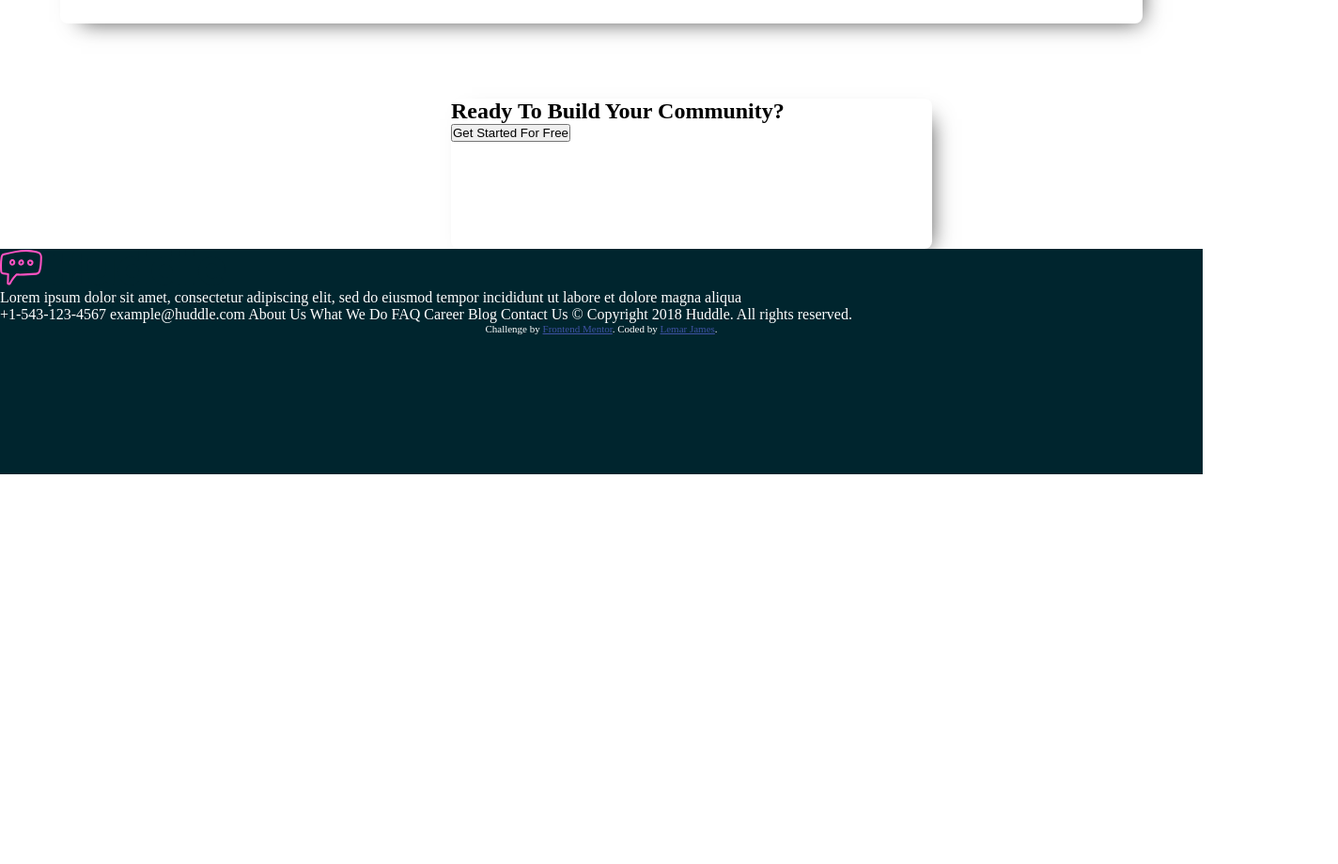
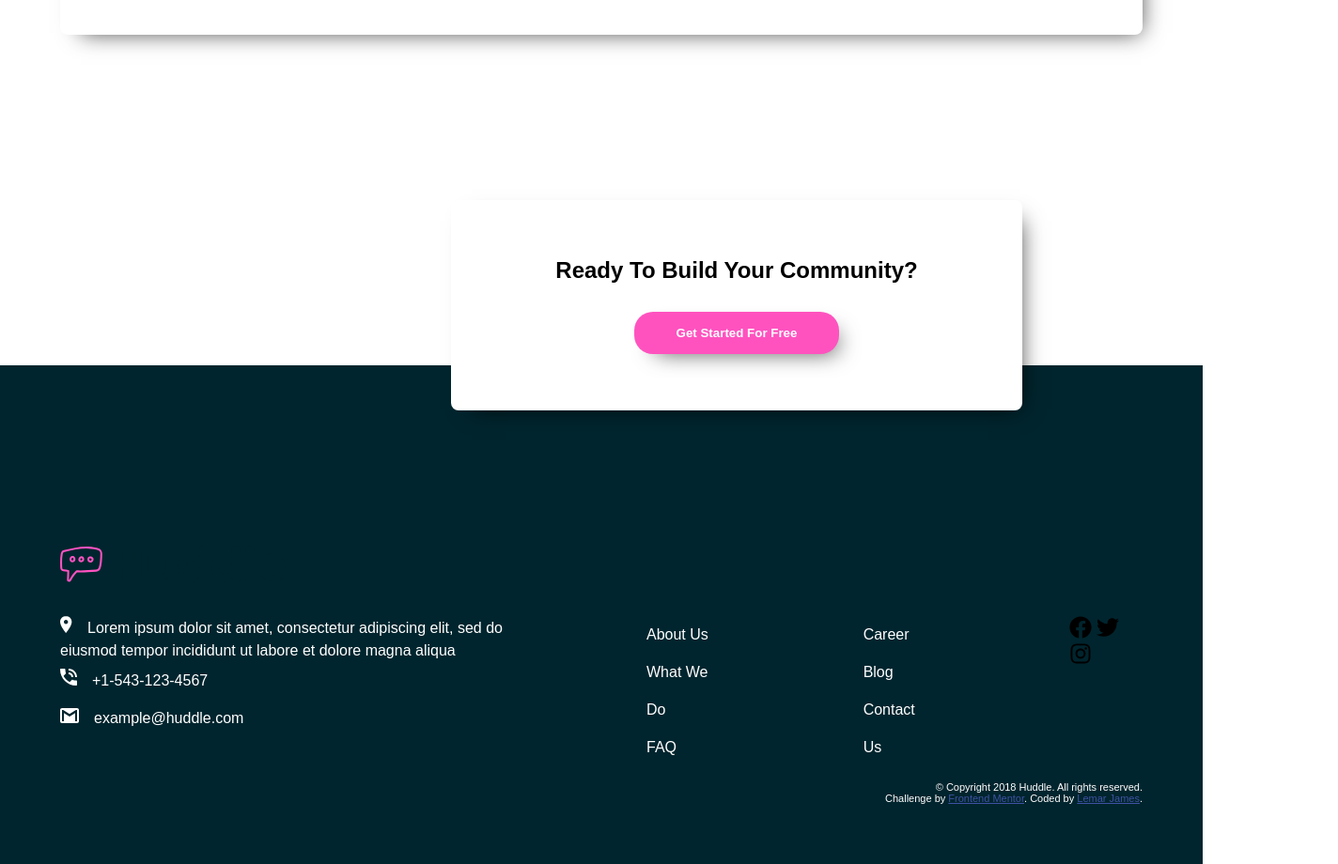
Before and after one commit to Lenimatic/huddle-landing-page-with-alternating-feature-blocks-mastermag, a plain HTML site: page index.html in a window 1280 px wide. Shown: the part 1415-2335 px from the top of the page at 94% size, 1424 px wide, since content can reach past the window. Before the commit the page ends 1920 px from the top, so only its background shows below. Drawn offline with Linux system fonts and the light colour scheme; a web font is replaced by a local one.

Commit message:
Structure final touch 1

```diff
--- a/index.html
+++ b/index.html
@@ -24,9 +24,9 @@
 
     <div class="hero-area">
       <div>
-        <h1>Build The Community Your Fans Will Love</h1>
+        <h1 class="heroheader">Build The Community Your Fans Will Love</h1>
 
-        <p>
+        <p class="heropara">
           re-imagines the way we build communities. You have a voice, but so does your audience.
           Create connections with your users as you engage in genuine discussion.
         </p>
@@ -43,7 +43,7 @@
 
   <section class="three-boxes-sec">
       <div class="mid-boxes">
-        <div class="1st-box">
+        <div class="fst-box">
           <h2>Grow Together</h2>
           <p>
             Generate meaningful discussions with your audience and build a strong, loyal community.
@@ -58,19 +58,20 @@
       <div class="mid-boxes">
         <img class="box-image" src="/images/illustration-flowing-conversation.svg" alt="">
 
-        <div class="1st-box">
+        <div class="fst-box">
 
           <h2>Flowing Conversations</h2>
           <p>
             You wouldn't paginate a conversation in real life, so why do it online? Our threads
-            have just-in-time loading for a more natural flow.</p>
+            have just-in-time loading for a more natural flow.
+          </p>
         </div>
 
 
       </div>
 
       <div class="mid-boxes">
-        <div class="1st-box">
+        <div class="fst-box">
           <h2>Your Users</h2>
           <p>
             It takes no time at all to integrate Huddle with your app's authentication solution.
@@ -83,44 +84,66 @@
       </div>
   </section>
 
-  <div class="bottom-box">
-    <h2>Ready To Build Your Community?</h2>
+  <section>
+    <div class="bottom-box">
+      <h2>Ready To Build Your Community?</h2>
 
-    <button class="get-strated">Get Started For Free</button>
-  </div>
+      <button id="get-started">Get Started For Free</button>
+    </div>
+  </section>
 
-  <section>
-
-  </section>
 
   <footer>
 
-    <img src="/images/logo.svg" alt="">
 
-    <p>
-      Lorem ipsum dolor sit amet, consectetur adipiscing elit, sed do eiusmod tempor
-      incididunt ut labore et dolore magna aliqua
-    </p>
+    <img class="footerlogo" src="/images/logo.svg" alt="">
+
+    <div class="footer-info">
+      <div class="footer1">
+        <ul>
+          <li style="width: 30rem; line-height: 1.5rem; "><img src="/images/icon-location.svg" alt="Location icon">Lorem ipsum dolor sit amet, consectetur adipiscing elit, sed do eiusmod tempor
+            incididunt ut labore et dolore magna aliqua</li>
+          <li><img src="/images/icon-phone.svg" alt="Phone icon">+1-543-123-4567</li>
+          <li><img src="/images/icon-email.svg" alt="Email icon">example@huddle.com</li>
+        </ul>
+      </div>
+
+      <div>
+        <ul>
+          <li>About Us</li>
+          <li>What We Do</li>
+          <li>FAQ</li>
+        </ul>
+      </div>
+
+      <div>
+        <ul>
+          <li>Career</li>
+          <li>Blog</li>
+          <li>Contact Us</li>
+        </ul>
+      </div>
+
+      <div>
+        <img class="social" src="/images/facebook.svg" alt="">
+        <img class="social" src="/images/twitter.svg" alt="">
+        <img class="social" src="/images/instagram.svg" alt="">
+      </div>
 
 
-    +1-543-123-4567
-    example@huddle.com
 
-    About Us
-    What We Do
-    FAQ
+    </div>
 
-    Career
-    Blog
-    Contact Us
+    <div>
 
-    &copy; Copyright 2018 Huddle. All rights reserved.
+      <p class="attribution">
+        &copy; Copyright 2018 Huddle. All rights reserved.<br>
+        Challenge by <a href="https://www.frontendmentor.io?ref=challenge" target="_blank">Frontend Mentor</a>.
+        Coded by <a href="#">Lemar James</a>.
+      </p>
+    </div>
 
 
-    <p class="attribution">
-      Challenge by <a href="https://www.frontendmentor.io?ref=challenge" target="_blank">Frontend Mentor</a>.
-      Coded by <a href="#">Lemar James</a>.
-    </p>
   </footer>
 </body>
 </html>
--- a/style.css
+++ b/style.css
@@ -14,11 +14,11 @@
     box-sizing: border-box;
     padding: 0;
     margin: 0;
+    font-family: 'Open+sans', sans-serif;
 }
 
 body {
     height: 100vh;
-
 }
 
 
@@ -43,14 +43,51 @@ nav .logo {
     height: 2rem;
 }
 
+#try--free {
+    padding: 5px 38px;
+    font-weight: 700;
+    border-radius: 20px;
+    border: none;
+    box-shadow: 10px 10px 23px -12px rgba(0,0,0,0.75);
+    background-color: white;
+    cursor: pointer;
+}
+
 .top-image {
     width: 35rem;
     height: 25rem;
+    margin-left: 10rem;
 }
 
 .hero-area {
     display: flex;
     padding: 2rem 4rem;
+}
+
+.heroheader {
+    font-size: 3rem;
+    margin-top: 80px;
+    margin-bottom: 30px;
+    width: 35rem;
+    line-height: 70px;
+}
+
+.hero-area p {
+    font-size: 1.6rem;
+    width: 40rem;
+    margin-bottom: 30px;
+}
+
+#get_started {
+    padding: 15px 45px;
+    font-weight: 700;
+    border-radius: 20px;
+    border: none;
+    box-shadow: 10px 10px 23px -12px rgba(0,0,0,0.75);
+    background-color: var(--Pink);
+    color: white;
+    cursor: pointer;
+
 }
 
 
@@ -59,11 +96,6 @@ nav .logo {
 /* Middle Section */
 
 
-.box-image {
-    width: 13rem;
-    height: 10rem;
-}
-
 .three-boxes-sec {
     display: flex;
     flex-direction: column;
@@ -71,14 +103,28 @@ nav .logo {
     margin-top: 8rem;
 }
 
+.box-image {
+    width: 13rem;
+    height: 10rem;
+}
+
 .mid-boxes {
     display: flex;
     align-items: center;
+    justify-content: space-between;
     box-shadow: 10px 10px 23px -12px rgba(0,0,0,0.75);
     height: 15rem;
     margin-left: 4rem;
     margin-right: 4rem;
     border-radius: 0.5rem;
+    padding-left: 90px;
+    padding-right: 20px;
+}
+
+.fst-box p {
+    color: var(--GrayishBlue);
+    width: 35rem;
+    margin-top: 20px;
 }
 
 
@@ -87,13 +133,32 @@ nav .logo {
 
 
 .bottom-box {
+    position: relative;
+    left: 30rem;
+    top: 11rem;
+    display: flex;
+    flex-direction: column;
+    justify-content: center;
+    align-items: center;
+    gap: 30px;
     box-shadow: 10px 10px 23px -12px rgba(0,0,0,0.75);
-    height: 10rem;
-    width: 32rem;
+    height: 14rem;
+    width: 38rem;
     border-radius: 0.5rem;
-    margin-top: 5rem;
-    margin-left: 30rem;
-    margin-right: 10rem;
+    background-color: white;
+
+
+}
+
+.bottom-box button {
+    padding: 15px 45px;
+    font-weight: 700;
+    border-radius: 20px;
+    border: none;
+    box-shadow: 10px 10px 23px -12px rgba(0,0,0,0.75);
+    background-color: var(--Pink);
+    color: white;
+    cursor: pointer;
 }
 
 
@@ -101,23 +166,44 @@ nav .logo {
 /* Footer Start */
 
 footer {
-    background-color: var(--VeryDarkCyan);
+    background-color: hsl(192, 100%, 9%);
     color: white;
-    height: 15rem;
+    margin-top: 8rem;
+    padding: 2rem 4rem;
+}
+
+.footerlogo {
+    margin-top: 10rem;
+    margin-bottom: 2rem;
+}
+
+.footer-info {
+    display: flex;
+    gap: 9rem;
+}
+
+.footer1 li img {
+    margin-right: 1rem;
+
+}
+
+footer div ul {
+    list-style: none;
+    line-height: 2.5rem;
 }
 
 
-
-
-
-
-
-
+.social {
+    width: 1.5rem;
+    height: 1.5rem;
+}
 
 .attribution {
-    font-size: 11px; text-align: center;
+    font-size: 11px;
+    text-align: right;
+    margin-top: 1rem;
+    margin-bottom: 2rem;
 }
-
 
 .attribution a {
     color: hsl(228, 45%, 44%);
```
Also changed, not shown: images/facebook.svg (added), images/instagram.svg (added), images/twitter.svg (added).
